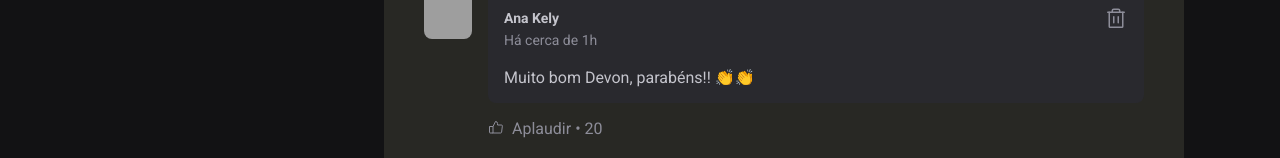
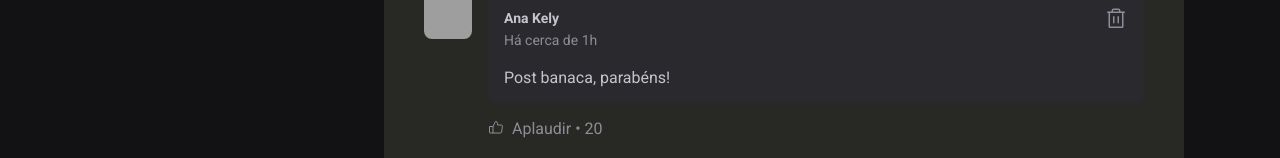
Before and after one commit to kelyAna/feed-ignite, a React (Vite) app: page / in a window 1280 px wide. Shown: the part 594-752 px from the top of the page. Built offline with nearby package versions, Linux system fonts and the light colour scheme; grey boxes are pictures that could not be loaded.

Commit message:
feat: add useState

```diff
--- a/src/App.jsx
+++ b/src/App.jsx
@@ -62,6 +62,7 @@
             posts.map(post => {
               return (
                 <Post
+                  key={post.id}
                   author={post.author}
                   content={post.content}
                   publishedAt={post.publishedAt}
--- a/src/components/Comment.jsx
+++ b/src/components/Comment.jsx
@@ -3,7 +3,7 @@
 
 import styles from './Comment.module.css'
 
-export function Comment() {
+export function Comment(props) {
   return(
     <div className={styles.comment}>
       <Avatar hasBorder={false} src="https://github.com/kelyAna.png"/>
@@ -20,7 +20,7 @@
               <Trash size={24}/>
             </button>
           </header>
-          <p>Muito bom Devon, parabéns!! 👏👏</p>
+          <p>{props.content}</p>
         </div>
         <footer>
           <button>
--- a/src/components/Post.jsx
+++ b/src/components/Post.jsx
@@ -1,5 +1,6 @@
 import { format, formatDistanceToNow } from 'date-fns'
 import ptBR from 'date-fns/locale/pt-BR'
+import { useState } from 'react'
 
 import { Avatar } from './Avatar'
 import { Comment } from './Comment'
@@ -7,6 +8,12 @@
 import styles from './Post.module.css'
 
 export function Post({ author, publishedAt, content }){
+  const [comments, setComments] = useState([
+    'Post banaca, parabéns!'
+  ])
+
+  const [newCommentText, setNewCommentTex] = useState('')
+
   const publishedDateFormatted = format(publishedAt, "d 'de' LLLL, 'às' HH:mm'h'", {
     locale: ptBR,
   })
@@ -15,6 +22,16 @@
     locale: ptBR,
     addSuffix: true,
   })
+
+  function handleCreateNewComment() {
+    event.preventDefault()
+
+    setComments([...comments, newCommentText])
+  }
+
+  function handleNewCommentChange() {
+    setNewCommentTex(event.target.value)
+  }
 
   return(
     <article className={styles.post}>
@@ -34,25 +51,32 @@
 
       <div className={styles.content}>
        {content.map(line => {
-         if(line.type === 'paragraph'){
-           return <p>{line.content}</p>
-         } else if(line.type === 'link') {
-           return <p><a href="#">{line.content}</a></p>
+         if (line.type === 'paragraph'){
+           return <p key={line.content}>{line.content}</p>
+         } else if (line.type === 'link') {
+           return <p key={line.content}><a href="#">{line.content}</a></p>
          }
        })}
       </div>
 
-      <form className={styles.commentForm}>
+      <form onSubmit={handleCreateNewComment} className={styles.commentForm}>
         <strong>Deixe o seu feedback</strong>
 
-        <textarea placeholder="Deixe um comentário"/>
+        <textarea
+         value={newCommentText}
+         name="comment"
+         placeholder="Deixe um comentário"
+         onChange={handleNewCommentChange}
+        />
         <footer>
           <button type="submit">Publicar</button>
         </footer>
       </form>
 
       <div className={styles.commentList}>
-        <Comment />
+        {comments.map(comment => {
+          return <Comment key={comment} content={comment}/>
+        })}
       </div>
     </article>
   )
```
